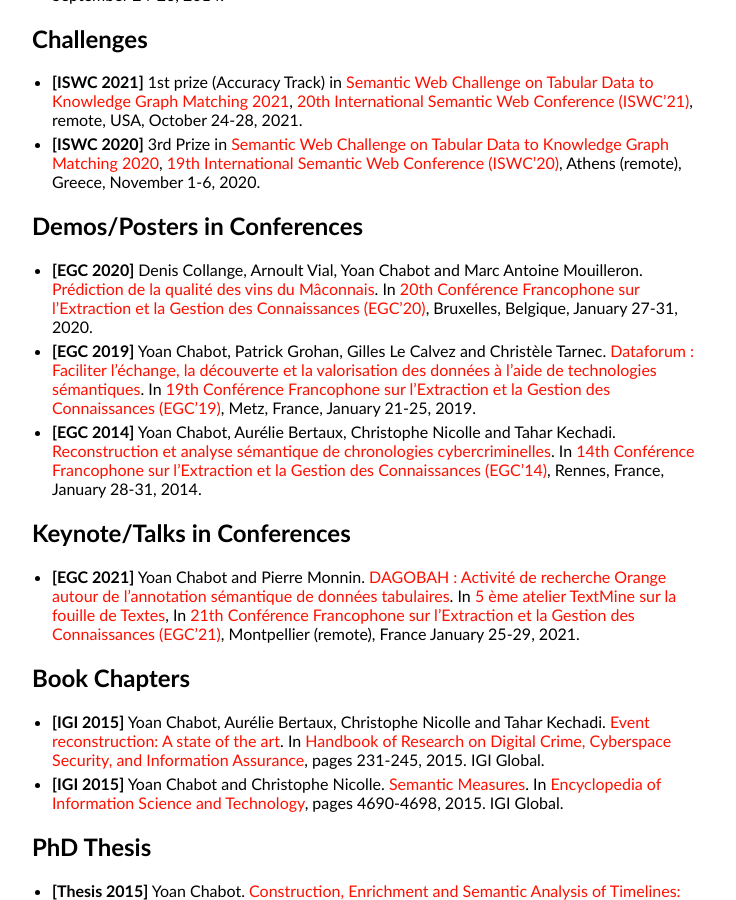
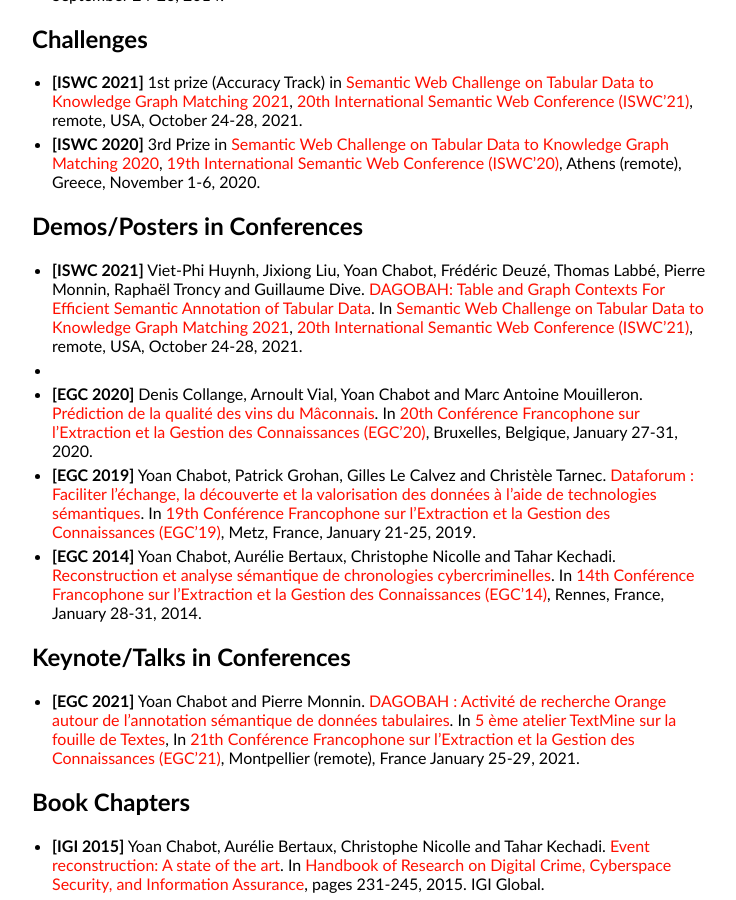
Before and after one commit to yoanchabot/yoanchabot.github.io, a Jekyll site: the page built from publications.md, in a window 1280 px wide and 900 px high, scrolled down 997 px. Shown: the whole window, without its empty margins (258-994 px from the left). Built offline with Jekyll 4.4.1, drawn with Linux system fonts in a browser that asks for light colours.

Commit message:
Update publications.md

```diff
--- a/publications.md
+++ b/publications.md
@@ -22,7 +22,8 @@
 * <b id="iswc_2020">[ISWC 2020]</b> 3rd Prize in [Semantic Web Challenge on Tabular Data to Knowledge Graph Matching 2020](http://www.cs.ox.ac.uk/isg/challenges/sem-tab/2020/index.html/), [19th International Semantic Web Conference (ISWC'20)](https://iswc2020.semanticweb.org/), Athens (remote), Greece, November 1-6, 2020.
 
 ## Demos/Posters in Conferences
-
+* <b id="iswc_2021_c">[ISWC 2021]</b> Viet-Phi Huynh, Jixiong Liu, Yoan Chabot, Frédéric Deuzé, Thomas Labbé, Pierre Monnin, Raphaël Troncy and Guillaume Dive. [DAGOBAH: Table and Graph Contexts For Efficient Semantic Annotation of Tabular Data](https://github.com/yoanchabot/papers/raw/main/dive2021.pdf). In [Semantic Web Challenge on Tabular Data to Knowledge Graph Matching 2021](http://www.cs.ox.ac.uk/isg/challenges/sem-tab/2021/index.html), [20th International Semantic Web Conference (ISWC'21)](https://iswc2021.semanticweb.org/), remote, USA, October 24-28, 2021.
+*
 * <b id="egc_2020">[EGC 2020]</b> Denis Collange, Arnoult Vial, Yoan Chabot and Marc Antoine Mouilleron. [Prédiction de la qualité des vins du Mâconnais](https://github.com/yoanchabot/papers/raw/main/collange2020c.pdf). In [20th Conférence Francophone sur l'Extraction et la Gestion des Connaissances (EGC'20)](https://egc2020.sciencesconf.org/), Bruxelles, Belgique, January 27-31, 2020.
 * <b id="egc_2019">[EGC 2019]</b> Yoan Chabot, Patrick Grohan, Gilles Le Calvez and Christèle Tarnec. [Dataforum : Faciliter l'échange, la découverte et la valorisation des données à l'aide de technologies sémantiques](https://github.com/yoanchabot/papers/raw/main/chabot2019b.pdf). In [19th Conférence Francophone sur l'Extraction et la Gestion des Connaissances (EGC'19)](https://egc2019.sciencesconf.org/), Metz, France, January 21-25, 2019.
 * <b id="egc_2014">[EGC 2014]</b> Yoan Chabot, Aurélie Bertaux, Christophe Nicolle and Tahar Kechadi. [Reconstruction et analyse sémantique de chronologies cybercriminelles](https://github.com/yoanchabot/papers/raw/main/chabot2014c.pdf). In [14th Conférence Francophone sur l'Extraction et la Gestion des Connaissances (EGC'14)](http://egc2014.irisa.fr/), Rennes, France, January 28-31, 2014.
```
